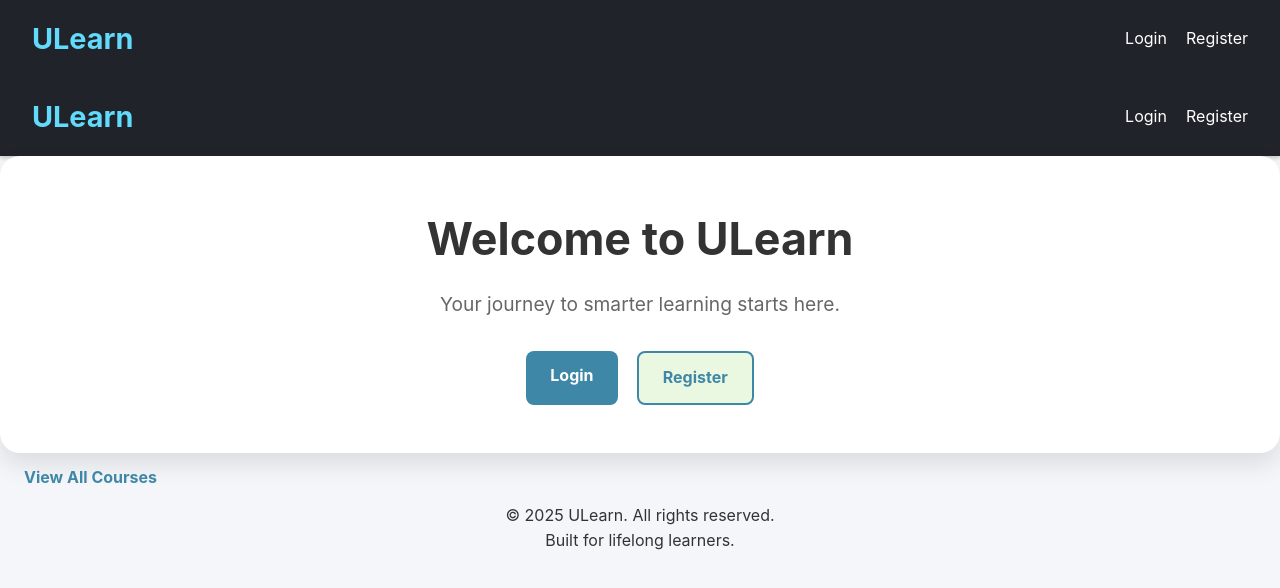
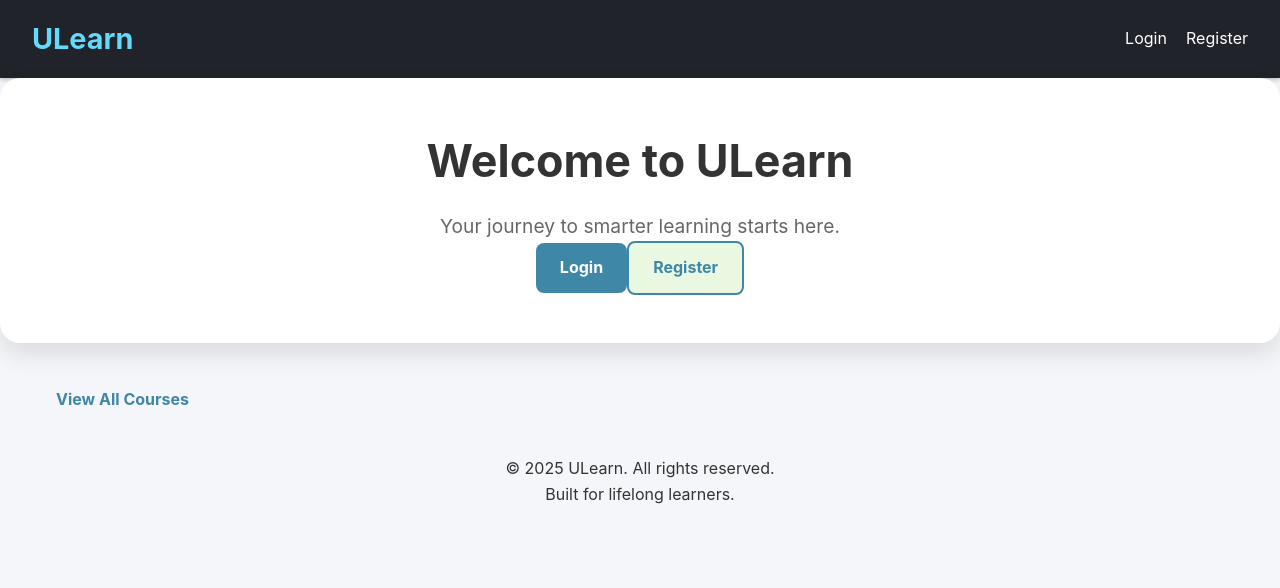
Before and after one commit to Lavieboheme2018/5200OnlineLearning, a React (Create React App) app in the folder ULearn App/client/: page / in a window 1280 px wide. Shown: the top 588 px of the page. Built offline with nearby package versions, Linux system fonts and the light colour scheme.

Commit message:
Refactor: Replace Header component with Navbar and update Home page layout

```diff
--- a/ULearn App/client/src/App.js
+++ b/ULearn App/client/src/App.js
@@ -1,48 +1,55 @@
-import React, { useEffect, useState } from 'react';
+import React, { useEffect, useState, useCallback } from 'react';
 import { BrowserRouter as Router, Routes, Route, Navigate } from 'react-router-dom';
 
+// Pages
 import Home from './pages/Home';
 import Login from './pages/Login';
 import Register from './pages/Register';
 import CourseList from './pages/CourseList';
+import CoursePage from './pages/CoursePage';
 
+// Dashboards
 import StudentDashboard from './pages/student/StudentDashboard';
 import InstructorDashboard from './pages/instructor/InstructorDashboard';
 import AdminDashboard from './pages/admin/AdminDashboard';
 
-import CoursePage from './pages/CoursePage';
-import Header from './components/Header'; // Uses Header which includes Navbar
+// Components
+import Navbar from './components/Navbar';
 
 function App() {
   const [user, setUser] = useState(null);
 
+  // Load user from localStorage on mount
   useEffect(() => {
-    const storedUser = localStorage.getItem('ulearn_user');
-    if (storedUser) {
-      try {
-        const parsedUser = JSON.parse(storedUser);
-        setUser(parsedUser);
-      } catch (error) {
-        console.error("Error parsing user data from localStorage", error);
+    try {
+      const storedUser = localStorage.getItem('ulearn_user');
+      if (storedUser) {
+        setUser(JSON.parse(storedUser));
       }
+    } catch (error) {
+      console.error('Error parsing user data from localStorage:', error);
     }
   }, []);
 
-  const PrivateRoute = ({ children, role }) => {
+  // PrivateRoute component to protect routes based on login and role
+  const PrivateRoute = useCallback(({ children, role }) => {
     if (!user) return <Navigate to="/login" />;
     if (role && user.role !== role) return <Navigate to="/" />;
     return children;
-  };
+  }, [user]);
 
   return (
     <Router>
-      <Header user={user} setUser={setUser} />
+      <Navbar user={user} setUser={setUser} />
+
       <Routes>
+        {/* Public routes */}
         <Route path="/" element={<Home />} />
         <Route path="/login" element={<Login setUser={setUser} />} />
         <Route path="/register" element={<Register />} />
         <Route path="/courses" element={<CourseList />} />
 
+        {/* Protected course route */}
         <Route
           path="/courses/:id"
           element={
@@ -51,6 +58,8 @@ function App() {
             </PrivateRoute>
           }
         />
+
+        {/* Role-based dashboards */}
         <Route
           path="/student/dashboard"
           element={
--- a/ULearn App/client/src/components/Header.jsx
+++ /dev/null
@@ -1,11 +0,0 @@
-import React from "react";
-import Navbar from "./Navbar";
-import './Header.css'; // Optional if you need extra styling
-
-const Header = ({ user, setUser }) => {
-  return (
-    <Navbar user={user} setUser={setUser} />
-  );
-};
-
-export default Header;
--- a/ULearn App/client/src/pages/Home.jsx
+++ b/ULearn App/client/src/pages/Home.jsx
@@ -1,27 +1,23 @@
 import React from 'react';
 import { Link } from 'react-router-dom';
 import './Home.css';
-
-import Header from '../components/Header';
 import Footer from '../components/Footer';
 
 function Home() {
   return (
     <div className="home-page">
-      <Header />
-
-      <div className="home-hero">
-        <h1>Welcome to ULearn</h1>
-        <p>Your journey to smarter learning starts here.</p>
-        <div className="home-buttons">
+      <section className="home-hero">
+        <h1 className="home-title">Welcome to ULearn</h1>
+        <p className="home-subtitle">Your journey to smarter learning starts here.</p>
+        <div className="home-actions">
           <Link to="/login" className="btn btn-login">Login</Link>
           <Link to="/register" className="btn btn-register">Register</Link>
         </div>
-      </div>
+      </section>
 
-      <div className="home-courses-section">
+      <section className="home-courses">
         <Link to="/courses" className="btn btn-view-all">View All Courses</Link>
-      </div>
+      </section>
 
       <Footer />
     </div>
```
Also changed, not shown: ULearn App/client/src/components/Header.css (deleted).
